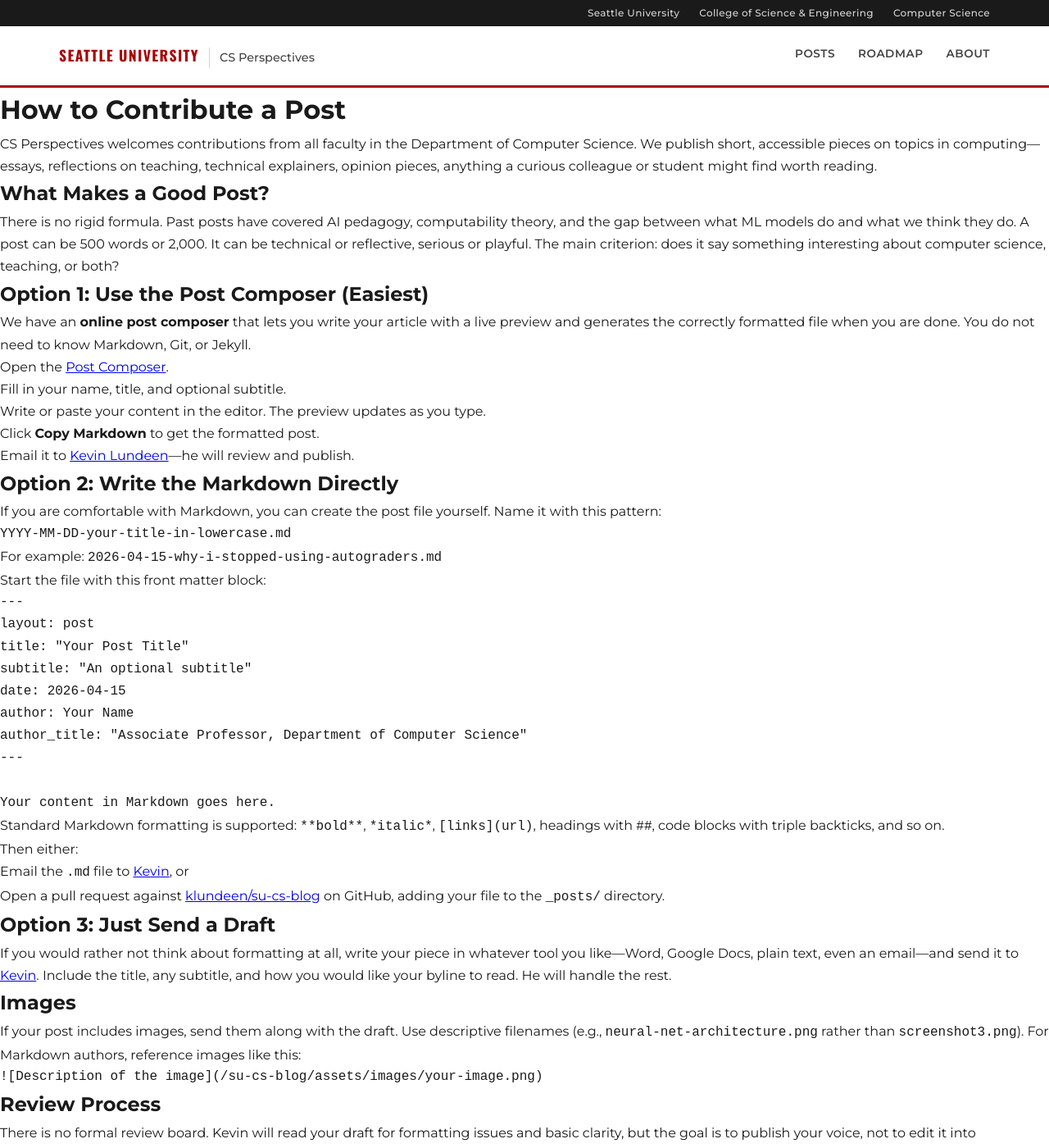
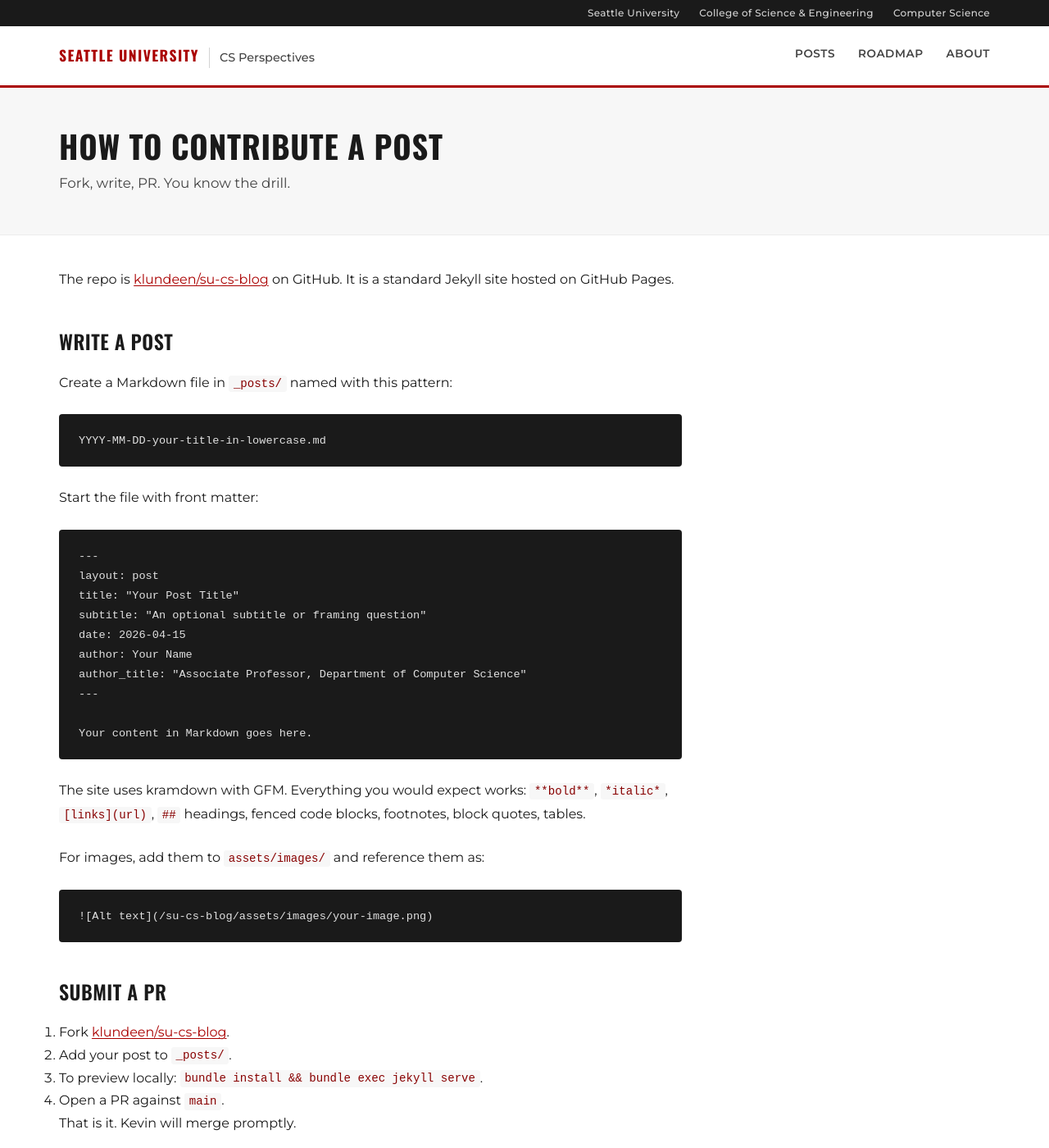
Before and after one commit to klundeen/su-cs-blog, a Jekyll site: the page built from contribute.md, in a window 1280 px wide and 1400 px high. Shown: the whole window at 82% size. Built offline with Jekyll 4.4.1, drawn with Linux system fonts in a browser that asks for light colours; some of the changed text lies outside the part shown.

Commit message:
Add page layout and refresh About, Contribute, Roadmap
- Add _layouts/page.html for shared hero and article body
- Move About and Contribute to Markdown with layout: page; link to contribute from About
- Streamline Contribute (PR workflow, composer, kramdown notes)
- Convert Roadmap to Markdown with layout: page, relative_url links, and Site & Tools section

Made-with: Cursor

````diff
--- /dev/null
+++ b/_layouts/page.html
@@ -0,0 +1,16 @@
+---
+layout: default
+---
+
+<div class="page-hero">
+  <div class="container">
+    <h1>{{ page.title }}</h1>
+    {% if page.subtitle %}<p class="subtitle">{{ page.subtitle }}</p>{% endif %}
+  </div>
+</div>
+
+<div class="container">
+  <div class="article-body" style="padding-top: 2.5rem;">
+    {{ content }}
+  </div>
+</div>
--- a/contribute.md
+++ b/contribute.md
@@ -1,44 +1,27 @@
 ---
-layout: default
-title: "How to Contribute"
+layout: page
+title: How to Contribute a Post
+subtitle: Fork, write, PR. You know the drill.
 permalink: /contribute/
 ---
 
-# How to Contribute a Post
+The repo is [klundeen/su-cs-blog](https://github.com/klundeen/su-cs-blog) on GitHub. It is a standard Jekyll site hosted on GitHub Pages.
 
-CS Perspectives welcomes contributions from all faculty in the Department of Computer Science. We publish short, accessible pieces on topics in computing—essays, reflections on teaching, technical explainers, opinion pieces, anything a curious colleague or student might find worth reading.
+## Write a Post
 
-## What Makes a Good Post?
-
-There is no rigid formula. Past posts have covered AI pedagogy, computability theory, and the gap between what ML models do and what we think they do. A post can be 500 words or 2,000. It can be technical or reflective, serious or playful. The main criterion: does it say something interesting about computer science, teaching, or both?
-
-## Option 1: Use the Post Composer (Easiest)
-
-We have an **online post composer** that lets you write your article with a live preview and generates the correctly formatted file when you are done. You do not need to know Markdown, Git, or Jekyll.
-
-1. Open the [Post Composer]({{ '/compose/' | relative_url }}).
-2. Fill in your name, title, and optional subtitle.
-3. Write or paste your content in the editor. The preview updates as you type.
-4. Click **Copy Markdown** to get the formatted post.
-5. Email it to [Kevin Lundeen](mailto:lundeenk@seattleu.edu)—he will review and publish.
-
-## Option 2: Write the Markdown Directly
-
-If you are comfortable with Markdown, you can create the post file yourself. Name it with this pattern:
+Create a Markdown file in `_posts/` named with this pattern:
 
 ```
 YYYY-MM-DD-your-title-in-lowercase.md
 ```
 
-For example: `2026-04-15-why-i-stopped-using-autograders.md`
-
-Start the file with this front matter block:
+Start the file with front matter:
 
 ```yaml
 ---
 layout: post
 title: "Your Post Title"
-subtitle: "An optional subtitle"
+subtitle: "An optional subtitle or framing question"
 date: 2026-04-15
 author: Your Name
 author_title: "Associate Professor, Department of Computer Science"
@@ -47,29 +30,31 @@ author_title: "Associate Professor, Department of Computer Science"
 Your content in Markdown goes here.
 ```
 
-Standard Markdown formatting is supported: `**bold**`, `*italic*`, `[links](url)`, headings with `##`, code blocks with triple backticks, and so on.
+The site uses kramdown with GFM. Everything you would expect works: `**bold**`, `*italic*`, `[links](url)`, `##` headings, fenced code blocks, footnotes, block quotes, tables.
 
-Then either:
-
-- Email the `.md` file to [Kevin](mailto:lundeenk@seattleu.edu), or
-- Open a pull request against [klundeen/su-cs-blog](https://github.com/klundeen/su-cs-blog) on GitHub, adding your file to the `_posts/` directory.
-
-## Option 3: Just Send a Draft
-
-If you would rather not think about formatting at all, write your piece in whatever tool you like—Word, Google Docs, plain text, even an email—and send it to [Kevin](mailto:lundeenk@seattleu.edu). Include the title, any subtitle, and how you would like your byline to read. He will handle the rest.
-
-## Images
-
-If your post includes images, send them along with the draft. Use descriptive filenames (e.g., `neural-net-architecture.png` rather than `screenshot3.png`). For Markdown authors, reference images like this:
+For images, add them to `assets/images/` and reference them as:
 
 ```markdown
-![Description of the image](/su-cs-blog/assets/images/your-image.png)
+![Alt text]({{ '/assets/images/your-image.png' | relative_url }})
 ```
 
-## Review Process
+## Submit a PR
 
-There is no formal review board. Kevin will read your draft for formatting issues and basic clarity, but the goal is to publish your voice, not to edit it into something else. Expect a turnaround of a few days at most. If there are questions, he will follow up directly.
+1. Fork [klundeen/su-cs-blog](https://github.com/klundeen/su-cs-blog).
+2. Add your post to `_posts/`.
+3. To preview locally: `bundle install && bundle exec jekyll serve`.
+4. Open a PR against `main`.
+
+That is it. Kevin will merge promptly.
+
+## Use the Post Composer
+
+If you would rather skip the Git workflow, the [Post Composer]({{ '/compose/' | relative_url }}) lets you write with a live preview and generates the correctly formatted Markdown file. Copy the output, email it to [Kevin](mailto:lundeenk@seattleu.edu), and he will commit it for you.
+
+## What to Write About
+
+Anything at the intersection of computer science, teaching, and ideas. See the [Roadmap]({{ '/roadmap/' | relative_url }}) for series we are building out. A post can be 500 words or 2,000. The bar is simple: *would this be interesting to a smart person who is not necessarily in your subfield?*
 
 ## Questions?
 
-Email [lundeenk@seattleu.edu](mailto:lundeenk@seattleu.edu) or stop by Kevin's office.
+Open an [issue](https://github.com/klundeen/su-cs-blog/issues), or email [lundeenk@seattleu.edu](mailto:lundeenk@seattleu.edu).
--- a/roadmap.md
+++ b/roadmap.md
@@ -1,42 +1,38 @@
 ---
-layout: default
+layout: page
 title: Roadmap
+subtitle: Where we're headed — and what we'd like your help with.
 permalink: /roadmap/
 ---
 
-<div class="page-hero">
-  <div class="container">
-    <h1>Roadmap</h1>
-    <p class="subtitle">Where we're headed — and what we'd like your help with.</p>
-  </div>
-</div>
+CS Perspectives launched in March 2026 with two pilot posts. Here's what's next.
 
-<div class="container">
-  <div class="article-body" style="padding-top: 2.5rem;">
+## Beautiful Algorithms
 
-<p>CS Perspectives launched in March 2026 with two pilot posts. Here's what's next.</p>
+A recurring series celebrating elegant solutions. Each post takes one algorithm, explains why it's beautiful, and connects it to something the reader cares about. Accessible to upper-division undergrads; interesting to practitioners. This is the series most open to contributions — every CS faculty member has an algorithm they love.
 
-<h2>Beautiful Algorithms</h2>
+First entries: **Radix Sort** (breaking the O(n log n) barrier by not comparing at all), **Bellman-Ford & Arbitrage Detection** (negative-weight cycles = free money), **Bitonic Sort** (who thinks of this?), **Consistent Hashing** (how the internet stays up when servers go down), and **Embeddings** (turning words into geometry). More to come.
 
-<p>A recurring series celebrating elegant solutions. Each post takes one algorithm, explains why it's beautiful, and connects it to something the reader cares about. Accessible to upper-division undergrads; interesting to practitioners. This is the series most open to contributions — every CS faculty member has an algorithm they love.</p>
+## AI & Teaching
 
-<p>First entries: <strong>Radix Sort</strong> (breaking the O(n log n) barrier by not comparing at all), <strong>Bellman-Ford &amp; Arbitrage Detection</strong> (negative-weight cycles = free money), <strong>Bitonic Sort</strong> (who thinks of this?), <strong>Consistent Hashing</strong> (how the internet stays up when servers go down), and <strong>Embeddings</strong> (turning words into geometry). More to come.</p>
+Posts about what AI means for how we teach computer science. The [truck post]({{ '/2026/03/10/the-ai-knew-it-was-a-truck/' | relative_url }}) is the anchor; these extend the conversation into specific courses, specific assignments, and specific open questions. Every faculty member is dealing with this — the blog is a place to compare notes.
 
-<h2>AI &amp; Teaching</h2>
+Planned: **Assigning Guided AI Activities** (the practical "here's how I actually do it" piece) and **Teaching Parallel Computing in the AI Age**. We'd especially welcome posts from faculty in other courses — how is this playing out in data structures? In object-oriented development? In algorithms?
 
-<p>Posts about what AI means for how we teach computer science. The <a href="/2026/03/10/the-ai-knew-it-was-a-truck/">truck post</a> is the anchor; these extend the conversation into specific courses, specific assignments, and specific open questions. Every faculty member is dealing with this — the blog is a place to compare notes.</p>
+## Explorations
 
-<p>Planned: <strong>Assigning Guided AI Activities</strong> (the practical "here's how I actually do it" piece) and <strong>Teaching Parallel Computing in the AI Age</strong>. We'd especially welcome posts from faculty in other courses — how is this playing out in data structures? In object-oriented development? In algorithms?</p>
+Longer posts that chase a question wherever it goes — the kind of thinking-out-loud that doesn't fit in a lecture or a paper. The [Cantor post]({{ '/2026/03/20/from-aleph-0-to-aleph-1/' | relative_url }}) is an example. Planned: **Could My Distributed Systems Students Shut Down Bitcoin?** (a thought experiment that turns out to be a great way to teach distributed systems) and **Resource Utilization Ethics: Bitcoin, LLMs, and the Cost of Computation**.
 
-<h2>Explorations</h2>
+## Site & Tools
 
-<p>Longer posts that chase a question wherever it goes — the kind of thinking-out-loud that doesn't fit in a lecture or a paper. The <a href="/2026/03/20/from-aleph-0-to-aleph-1/">Cantor post</a> is an example. Planned: <strong>Could My Distributed Systems Students Shut Down Bitcoin?</strong> (a thought experiment that turns out to be a great way to teach distributed systems) and <strong>Resource Utilization Ethics: Bitcoin, LLMs, and the Cost of Computation</strong>.</p>
+We are also building out the site itself to make contributing as frictionless as possible.
 
-<h2>Your post here</h2>
+**Done:** The [Post Composer]({{ '/compose/' | relative_url }}) lets you write a post with a live preview and export correctly formatted Jekyll Markdown — no Git required. The [How to Contribute]({{ '/contribute/' | relative_url }}) page explains three ways to submit (composer, Markdown, or just email a draft).
 
-<p>The blog works better as a department effort than a solo project. If you've got something you're thinking about — an algorithm, a teaching problem, a technical argument, a half-formed idea — that's enough to start. The bar is: <em>would this be interesting to a smart person who isn't necessarily in your subfield?</em></p>
+**Planned:** An AI writing assistant built into the composer. The idea is to let you ask an AI to help draft an opening paragraph, suggest section structure, or tighten your prose — all without leaving the tool. This requires a way to handle API credentials securely; we are exploring options including a lightweight proxy and bring-your-own-key. In the meantime, you can always draft with [Claude](https://claude.ai) or another AI tool and paste the result into the composer.
 
-<p>Reach out to <a href="mailto:lundeenk@seattleu.edu">Kevin Lundeen</a>. I'll help you shape it.</p>
+## Your post here
 
-  </div>
-</div>
+The blog works better as a department effort than a solo project. If you've got something you're thinking about — an algorithm, a teaching problem, a technical argument, a half-formed idea — that's enough to start. The bar is: *would this be interesting to a smart person who isn't necessarily in your subfield?*
+
+Reach out to [Kevin Lundeen](mailto:lundeenk@seattleu.edu). I'll help you shape it.
````
Also changed, not shown: about.md (+9 -19 lines).
